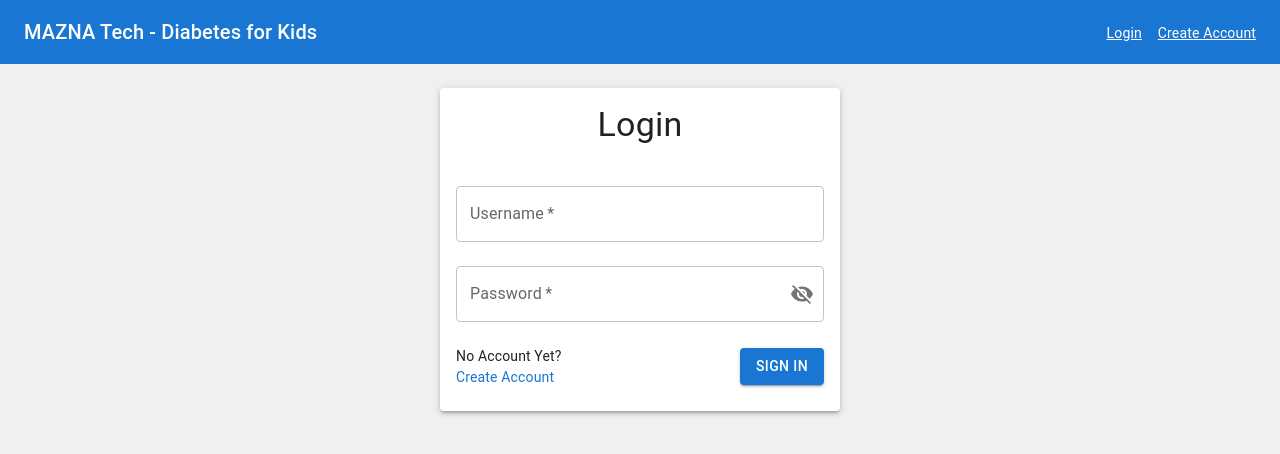
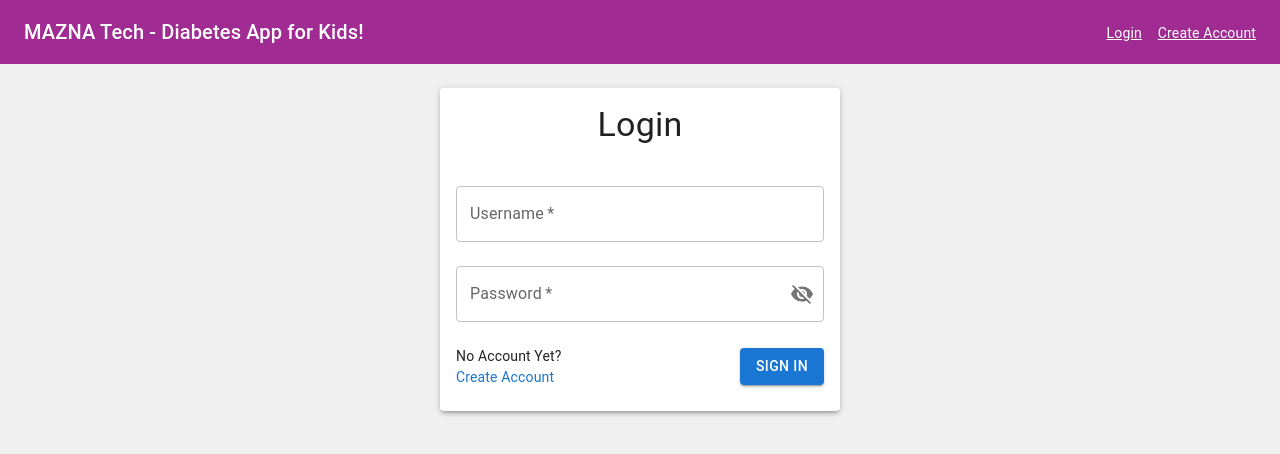
Before and after one commit to zplato/Diabetes-Tracking-Progressive-Web-App, a React (Create React App) app in the folder frontend/: page /login in a window 1280 px wide. Shown: the top 454 px of the page. Built offline with nearby package versions, Linux system fonts and the light colour scheme.

Commit message:
update app.js

```diff
--- a/frontend/src/App.js
+++ b/frontend/src/App.js
@@ -22,7 +22,7 @@ function App() {
   // Effect to navigate to the create account page if not logged in and on the root path
   useEffect(() => {
     if (!isLoggedIn && location.pathname === '/') {
-      navigate('/create-account');
+      navigate('/login');
     }
   }, [isLoggedIn, location, navigate]);
 
@@ -60,16 +60,16 @@ function App() {
 
   return (
     <Box>
-      <AppBar position="static">
+      <AppBar position="static" sx={{ backgroundColor: '#A02B93' }}>
         <Toolbar>
           {/* Title of the app in the AppBar */}
           <Typography variant="h6" sx={{ flexGrow: 1 }}>
-            MAZNA Tech - Diabetes for Kids
+            MAZNA Tech - Diabetes App for Kids!
           </Typography>
           {/* Display the username when logged in */}
           {isLoggedIn && (
             <Typography variant="body2" color="inherit" sx={{ mr: 2 }}>
-              {username}
+              Hello, {username}!
             </Typography>
           )}
           {/* Show login and create account links if the user is not logged in */}
```
